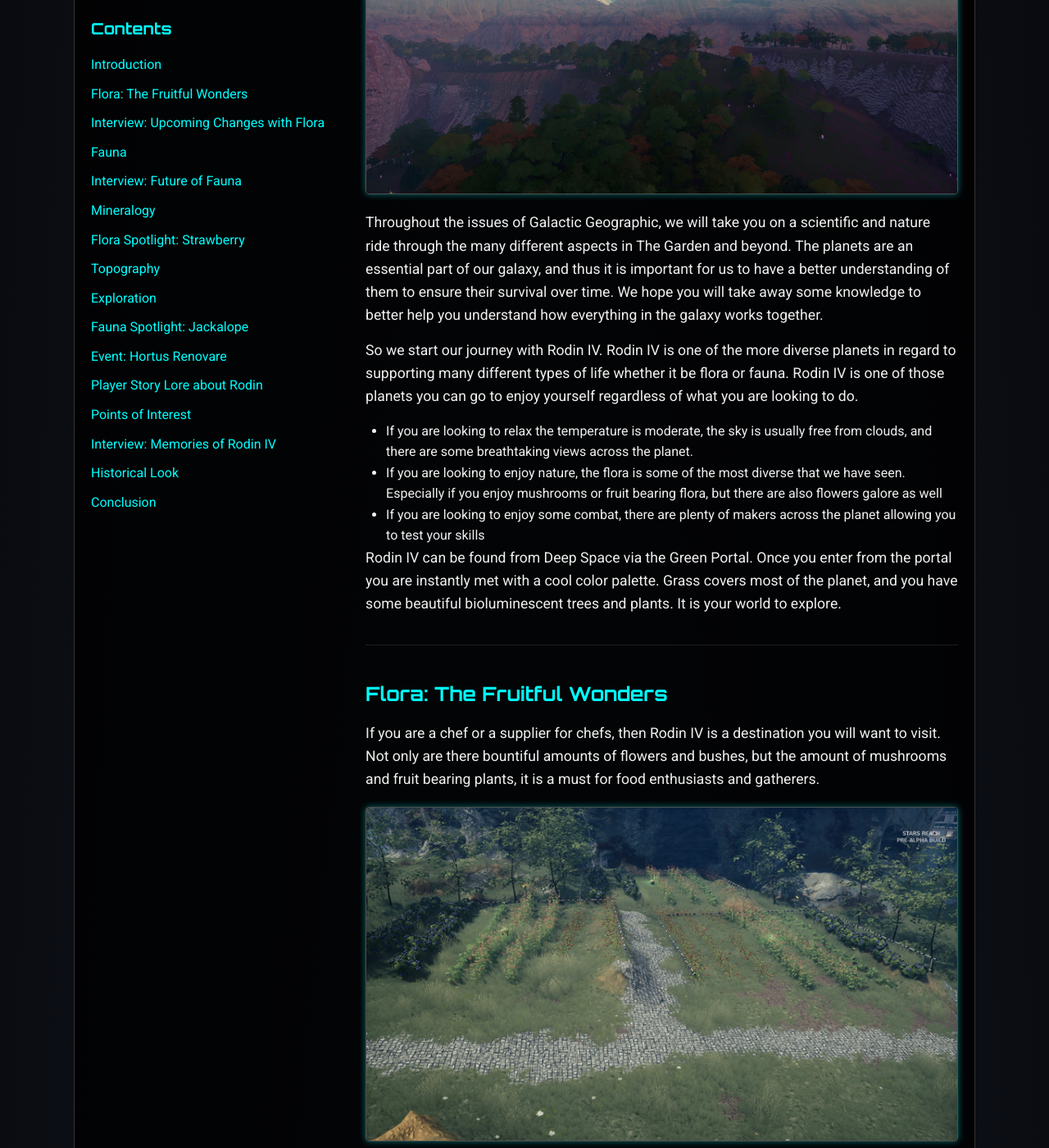
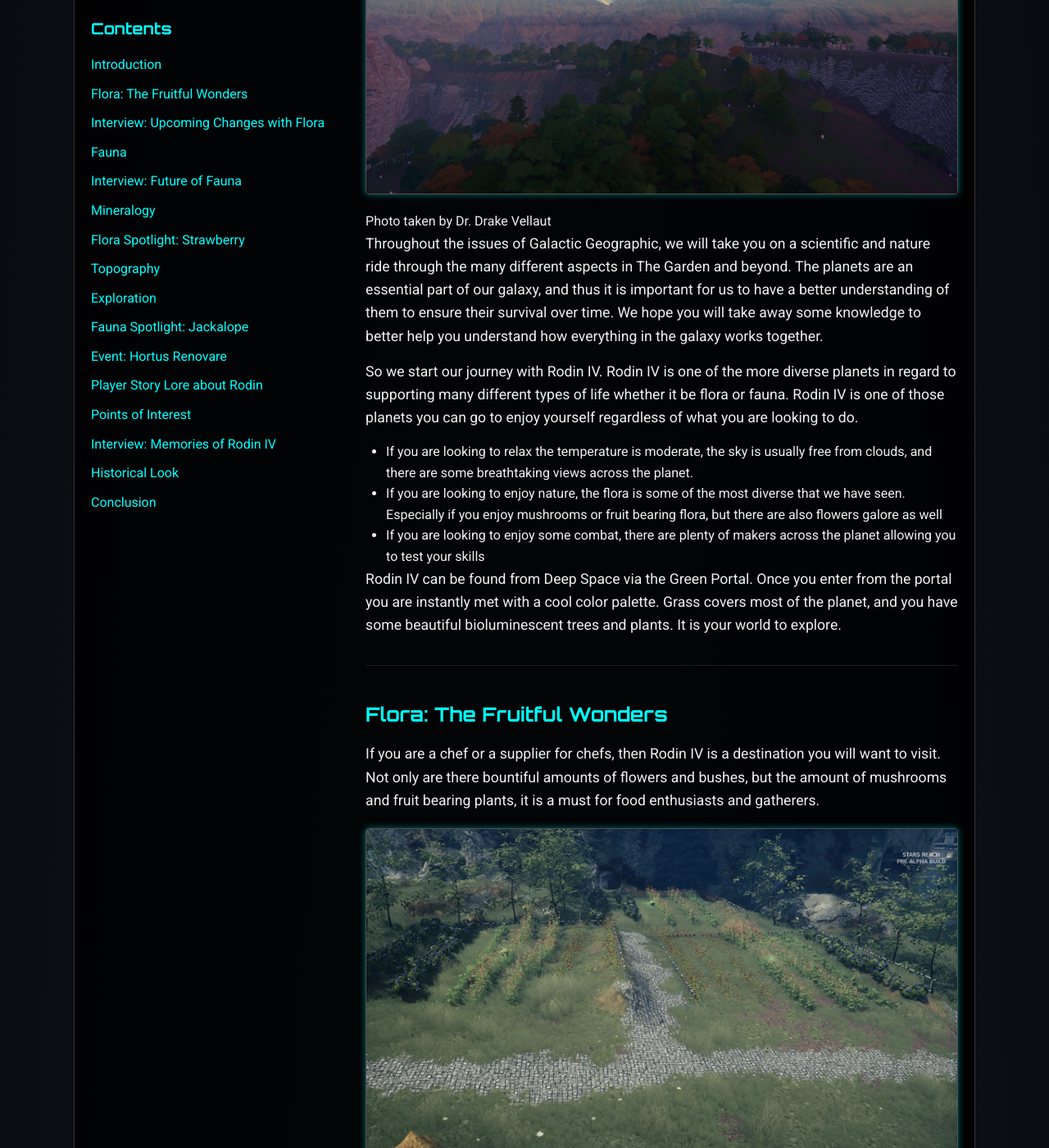
Before and after one commit to drake-vellaut/starsreach, a Jekyll site: the page built from _posts/2025-06-21-rodin-iv.html, in a window 1280 px wide and 1400 px high, scrolled down 758 px. Shown: the whole window at 82% size. Built offline with Jekyll 4.4.1, drawn with Linux system fonts in a browser that asks for light colours; some of the changed text lies outside the part shown.

Commit message:
issue1 rodiniv update with questions

```diff
--- a/_posts/2025-06-21-rodin-iv.html
+++ b/_posts/2025-06-21-rodin-iv.html
@@ -9,7 +9,10 @@
 <p>
     This is the first issue of Galactic Geographic, and no better way to start off this journey than with Rodin IV.
   </p>
+<figure>
   <img src="/assets/issue1/rodiniv.jpg" alt="Rodin IV Overview">
+<figcaption>Photo taken by Dr. Drake Vellaut</figcaption>
+</figure>
   <p>
     Throughout the issues of Galactic Geographic, we will take you on a scientific and nature ride through the many different aspects in The Garden and beyond. The planets are an essential part of our galaxy, and thus it is important for us to have a better understanding of them to ensure their survival over time. We hope you will take away some knowledge to better help you understand how everything in the galaxy works together.
   </p>
@@ -31,7 +34,10 @@
   <p>
     If you are a chef or a supplier for chefs, then Rodin IV is a destination you will want to visit. Not only are there bountiful amounts of flowers and bushes, but the amount of mushrooms and fruit bearing plants, it is a must for food enthusiasts and gatherers.
   </p>
+<figure>
   <img src="/assets/issue1/farm_vellaut_2.jpg" alt="Farm">
+<figcaption>Photo taken by Dr. Drake Vellaut</figcaption>
+</figure>
   <p>
     First we will talk about the food! You have your pick of many fresh fungi and fruit all across Rodin IV. Whether you are looking for some strawberries to make your Fruit Jam, or you need those fungi for your mushroom patties, this guide will have you covered. Rodin IV has the following fungi and fruits available:
   </p>
@@ -97,7 +103,10 @@
 </br>
 
 </blockquote>
+<figure>
 <img src="/assets/issue1/farm_vellaut.jpg" alt="Rodin IV Overview">
+<figcaption>Photo taken by Dr. Drake Vellaut</figcaption>
+</figure>
 </br>
 <p>
 But fungi and fruit bearing flora is not the only flora we need to talk about, Rodin IV also as a very diverse selection of flowers and bushes that will be sure to brighten the day of any gardeners.
```
